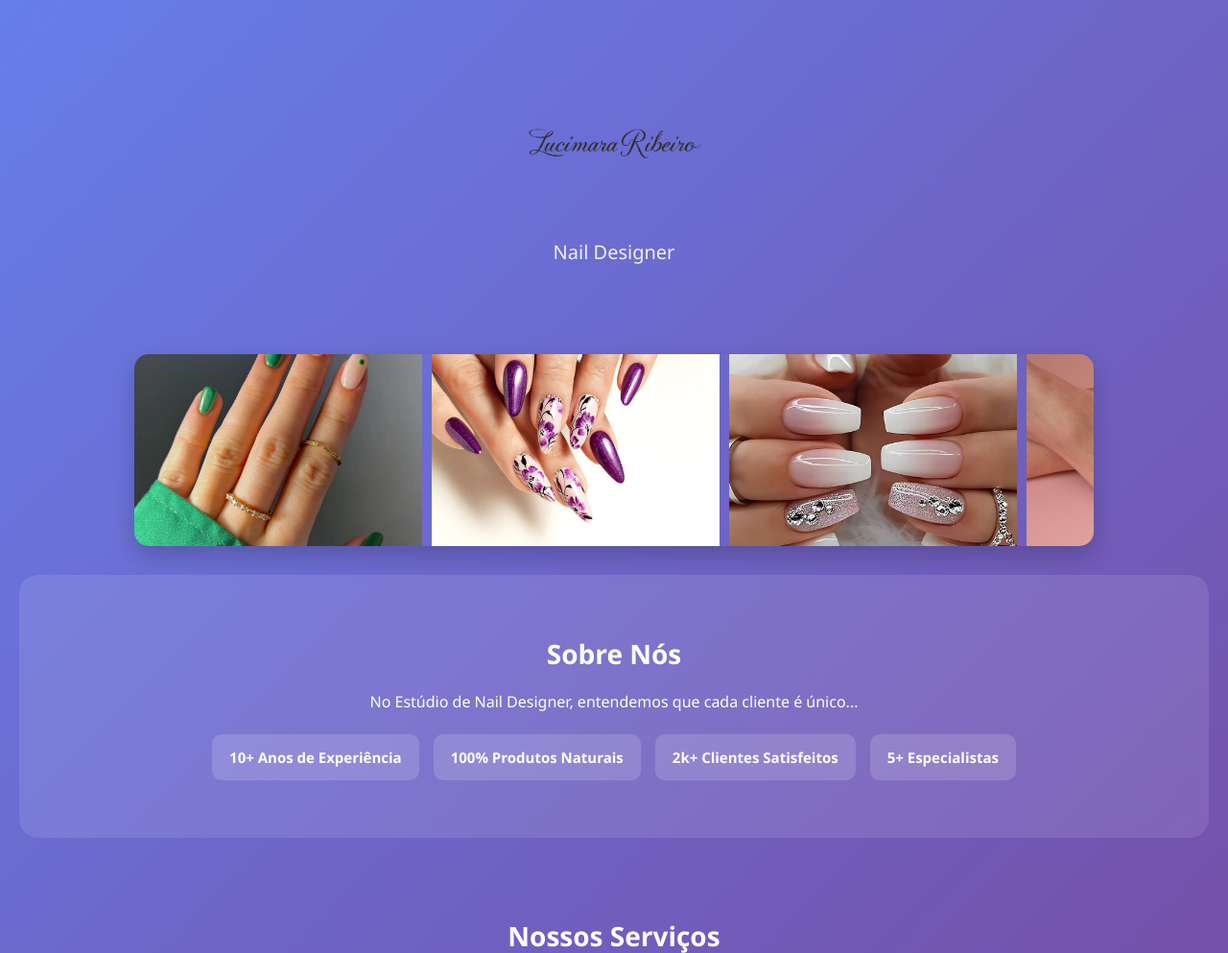
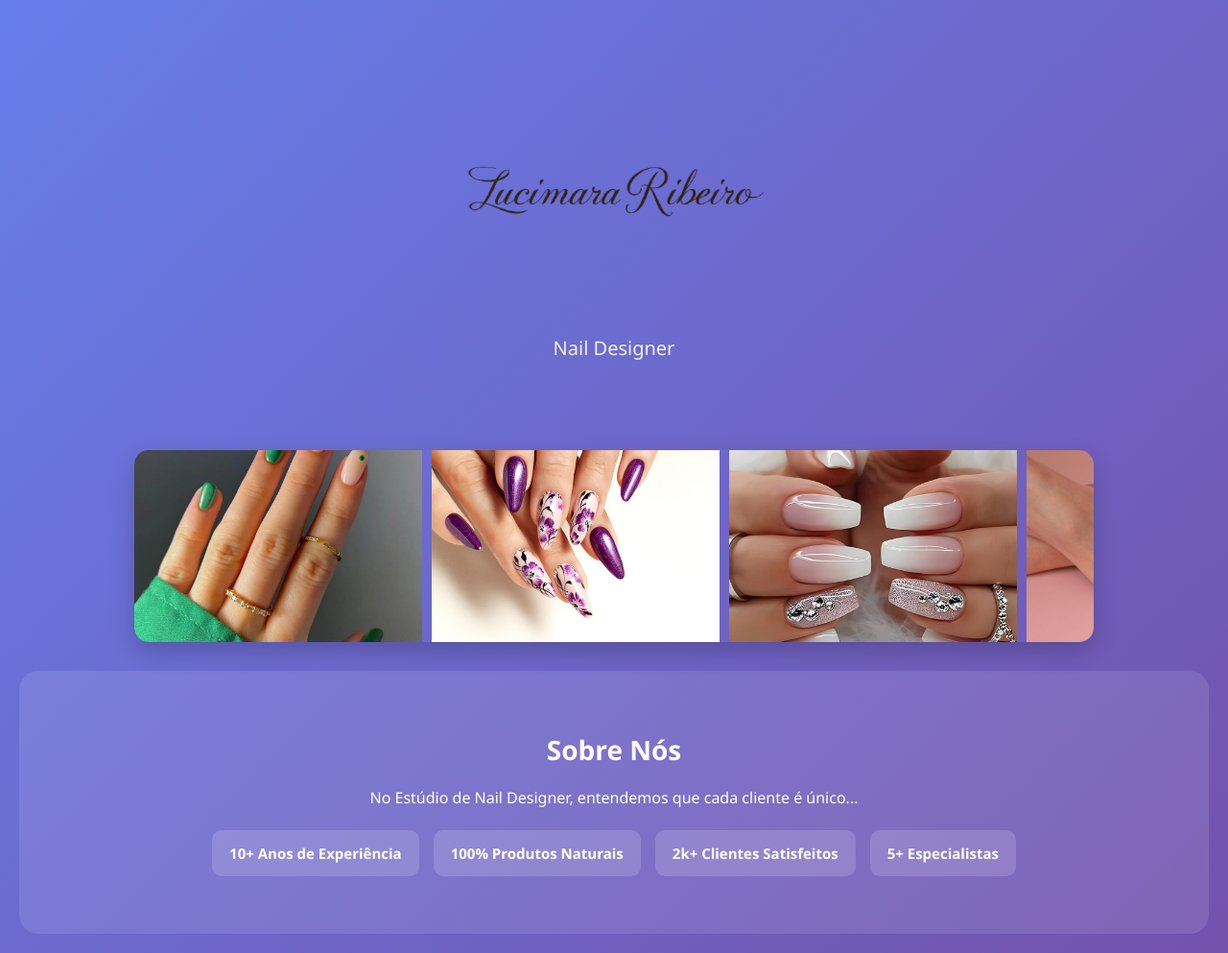
Before and after one commit to aquilajts/LucimaraRibeiro, a Flask app: page / in a window 1280 px wide. Shown: the top 993 px of the page at 96% size. Run offline with Flask 3, Linux system fonts and the light colour scheme.

Commit message:
Update styles.css
154

```diff
--- a/LR/static/css/styles.css
+++ b/LR/static/css/styles.css
@@ -127,7 +127,6 @@ body {
 
 .carousel-track {
   display: flex;
-  width: calc(300px * 7); /* 7 imagens, cada 300px */
   animation: scrollCarousel 28s linear infinite;
 }
 
@@ -136,13 +135,13 @@ body {
   height: 200px; /* altura fixa */
   object-fit: cover;
   flex-shrink: 0;
-  margin-right: 10px; /* espaçamento entre imagens */
+  margin-right: 10px;
 }
 
 /* Animação automática */
 @keyframes scrollCarousel {
   0% { transform: translateX(0); }
-  100% { transform: translateX(-calc(300px * 7)); }
+  100% { transform: translateX(-calc((300px + 10px) * 7)); }
 }
 
 /* ==== LOGO HERO ==== */
@@ -152,7 +151,7 @@ body {
 }
 
 .logo {
-  max-width: 280px;
+  max-width: 480px; /* era 280px, agora dobro */
   width: 100%;
   height: auto;
 }
```
